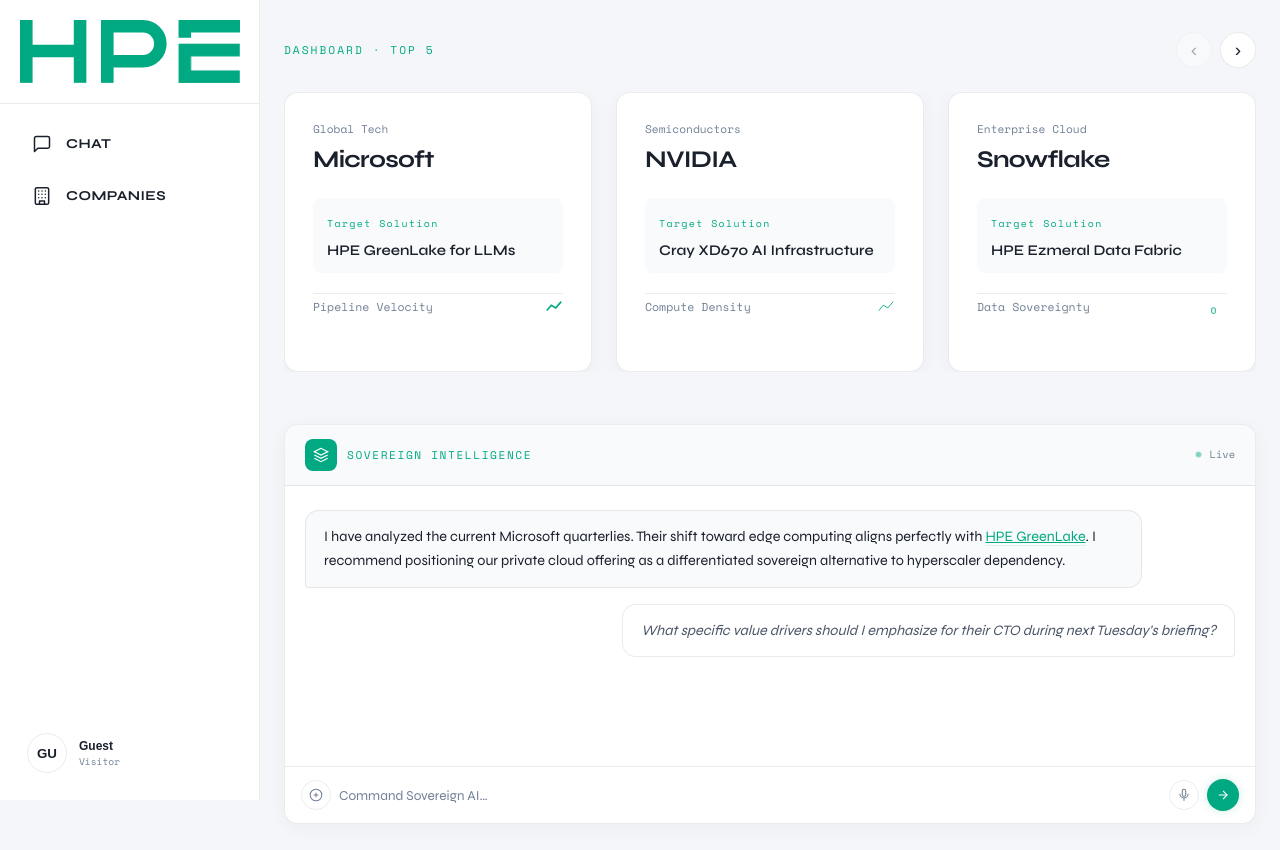
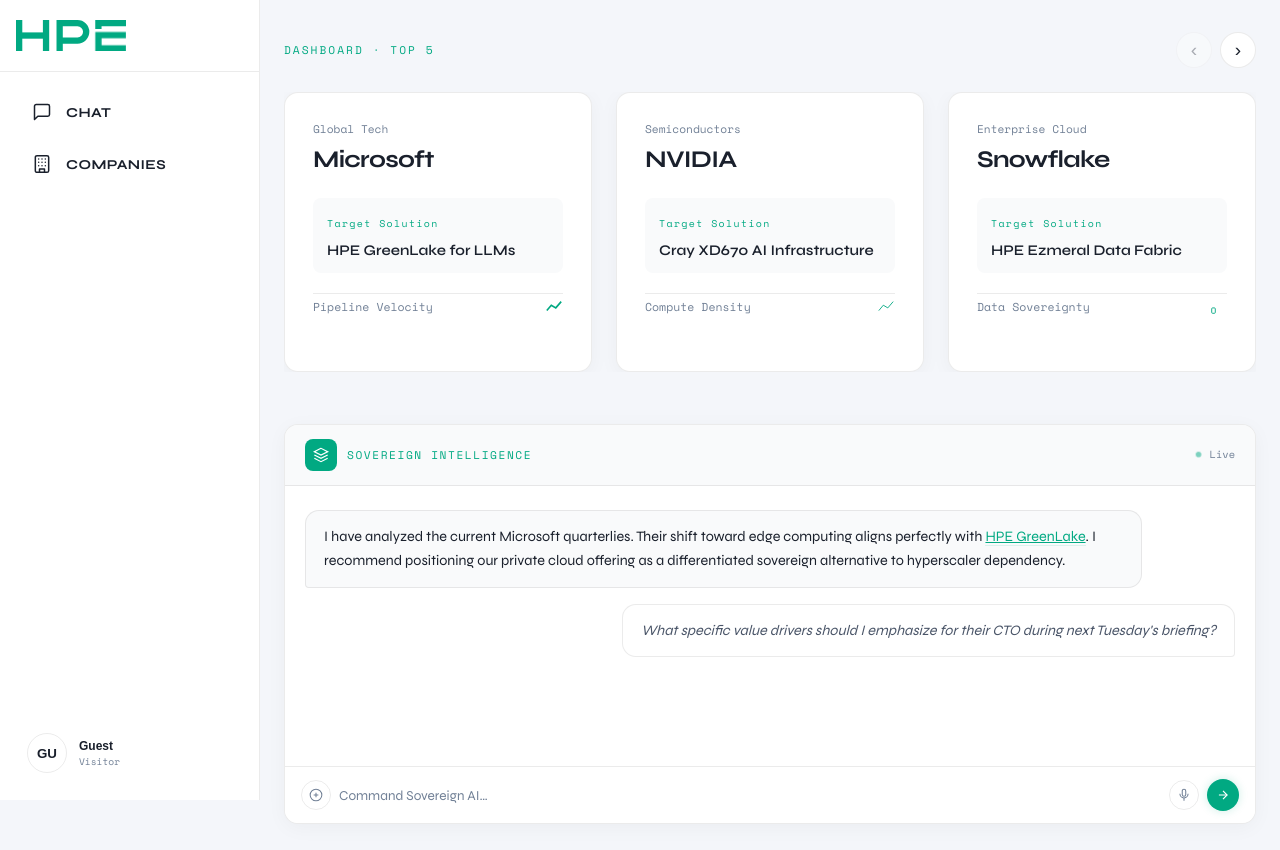
Before and after one commit to xisalazar0311-del/HPE-NUEVO, a plain HTML site: page INDEX.HTML in a window 1280 px wide. Drawn offline with nearby package versions, Linux system fonts and the light colour scheme.

Commit message:
LOGO HPE DASHBOARD

```diff
--- a/styles.css
+++ b/styles.css
@@ -164,14 +164,14 @@
      border-bottom: 1px solid var(--border);
      display: flex;
      align-items: center;
-     justify-content: center;
+     justify-content: flex-start;
    }
 
    .header-left {
      width: 100%;
      display: flex;
      align-items: center;
-     justify-content: center;
+     justify-content: flex-start;
    }
 
    .header-left a.hpe-logo-small {
@@ -180,7 +180,7 @@
      justify-content: center;
      text-decoration: none;
      width: 100%;
-     max-width: 220px;
+     max-width: 110px;
      transition: opacity var(--transition-base);
    }
 
@@ -1120,7 +1120,7 @@
      }
 
      .header-left a.hpe-logo-small {
-       max-width: 160px;
+       max-width: 110px;
      }
 
      .main-wrapper {
```
